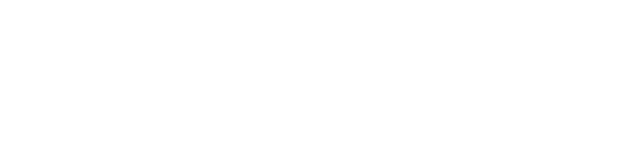
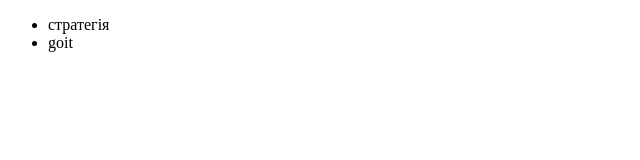
Before and after one commit to ruslan3486/frontend_test, a plain HTML site: page index.html in a window 1280 px wide. Shown: the whole page, without its empty margins (0-640 px from the left). Drawn offline with Linux system fonts and the light colour scheme.

Commit message:
новый комит

```diff
--- a/index.html
+++ b/index.html
@@ -6,6 +6,7 @@
     <title>git rules</title>
 </head>
 <body>
-
+    <ul><li>стратегія</li>
+    <li>goit</li></ul>
 </body>
 </html>
```
